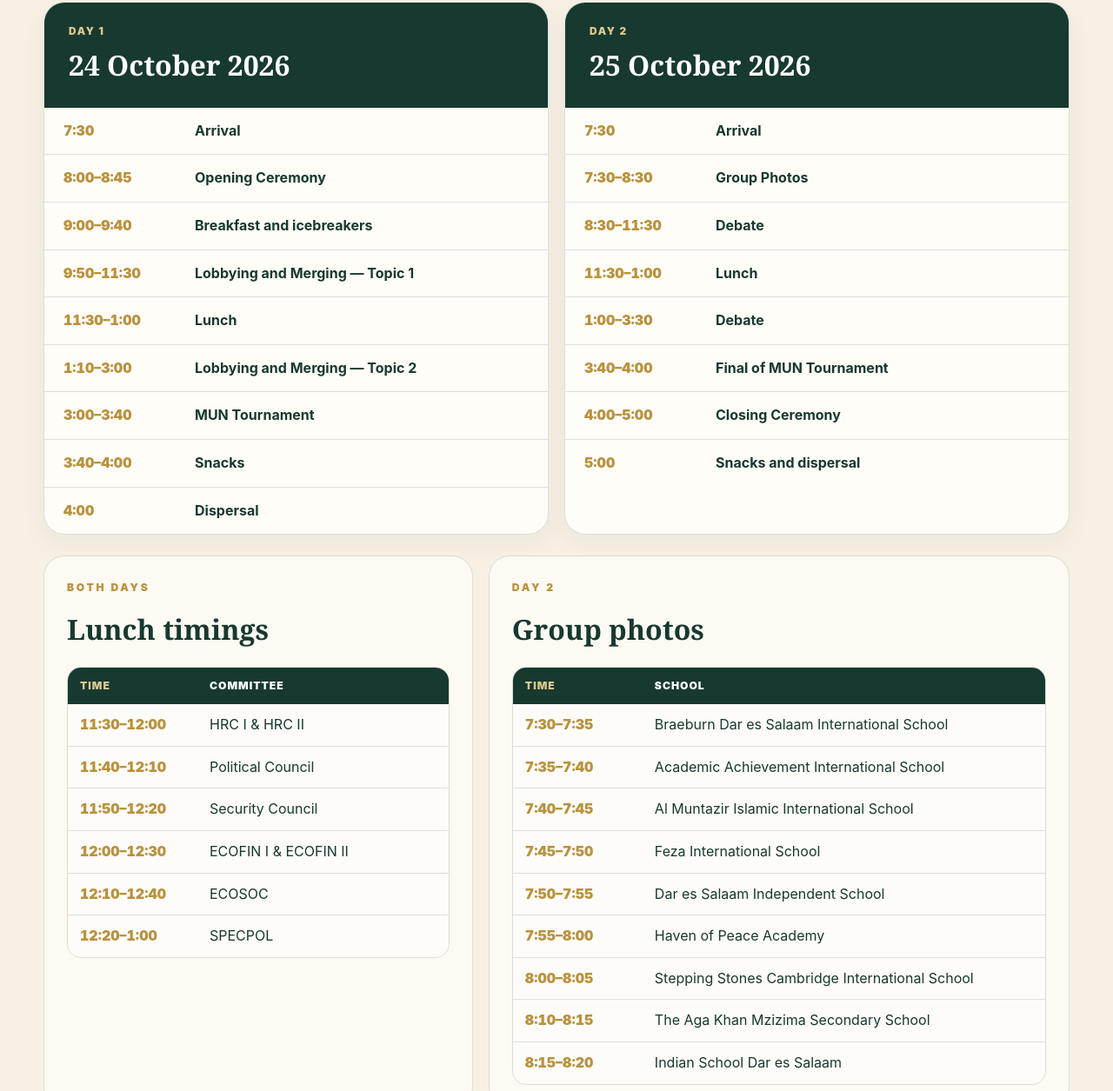
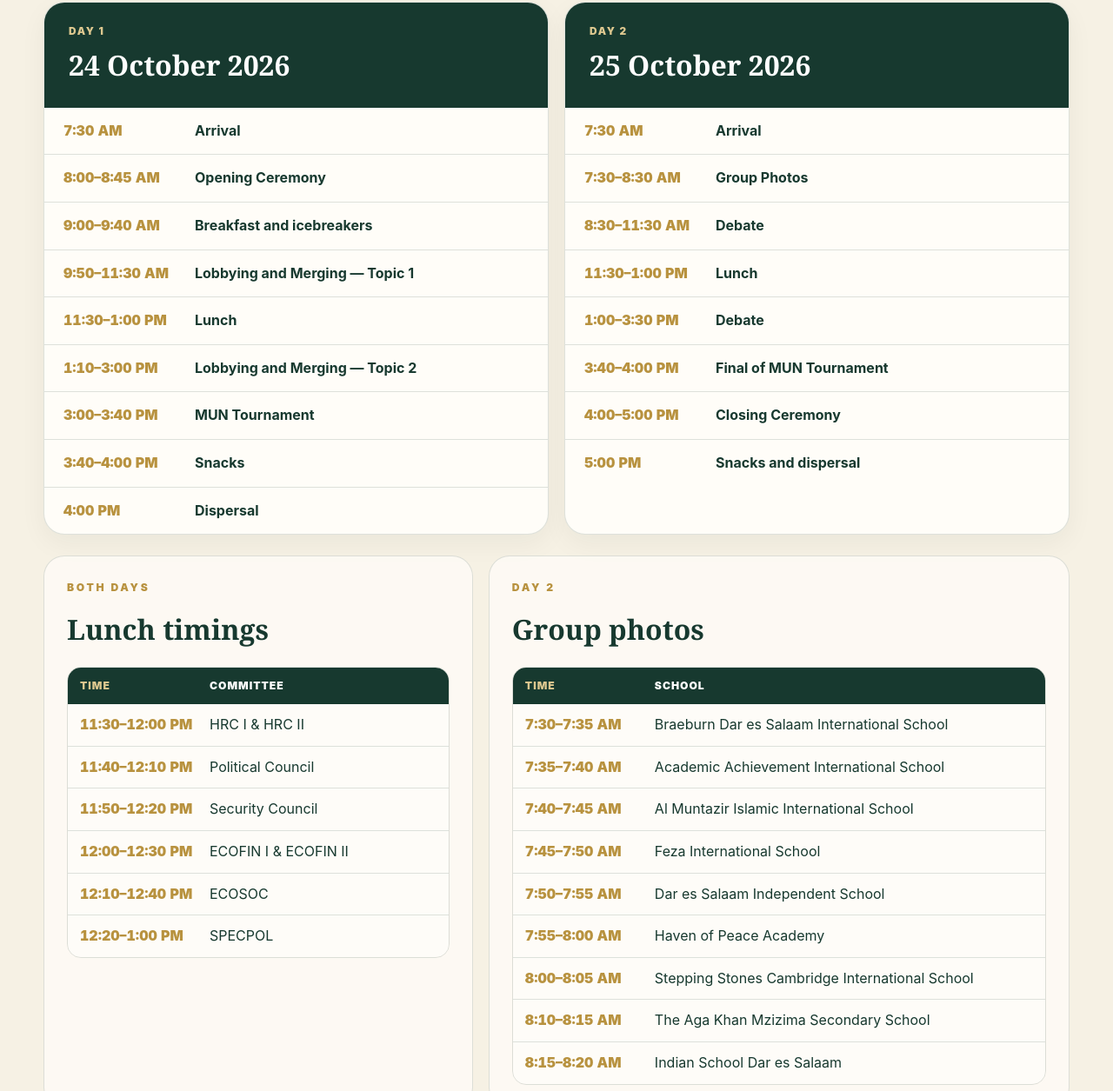
Before and after one commit to Whisperisntfat/ISDMUN2026, a website: page index.html in a window 1280 px wide. Shown: the part 7260-8515 px from the top of the page at 87% size. Drawn offline with Linux system fonts and the light colour scheme; no server answers.

Commit message:
Update index.html

```diff
--- a/index.html
+++ b/index.html
@@ -143,29 +143,29 @@
           <article class="schedule-card reveal">
             <div class="schedule-head"><span>Day 1</span><h3>24 October 2026</h3></div>
             <div class="schedule-list">
-              <div><time>7:30</time><span>Arrival</span></div>
-              <div><time>8:00–8:45</time><span>Opening Ceremony</span></div>
-              <div><time>9:00–9:40</time><span>Breakfast and icebreakers</span></div>
-              <div><time>9:50–11:30</time><span>Lobbying and Merging — Topic 1</span></div>
-              <div><time>11:30–1:00</time><span>Lunch</span></div>
-              <div><time>1:10–3:00</time><span>Lobbying and Merging — Topic 2</span></div>
-              <div><time>3:00–3:40</time><span>MUN Tournament</span></div>
-              <div><time>3:40–4:00</time><span>Snacks</span></div>
-              <div><time>4:00</time><span>Dispersal</span></div>
+              <div><time>7:30 AM</time><span>Arrival</span></div>
+              <div><time>8:00–8:45 AM</time><span>Opening Ceremony</span></div>
+              <div><time>9:00–9:40 AM</time><span>Breakfast and icebreakers</span></div>
+              <div><time>9:50–11:30 AM</time><span>Lobbying and Merging — Topic 1</span></div>
+              <div><time>11:30–1:00 PM</time><span>Lunch</span></div>
+              <div><time>1:10–3:00 PM</time><span>Lobbying and Merging — Topic 2</span></div>
+              <div><time>3:00–3:40 PM</time><span>MUN Tournament</span></div>
+              <div><time>3:40–4:00 PM</time><span>Snacks</span></div>
+              <div><time>4:00 PM</time><span>Dispersal</span></div>
             </div>
           </article>
 
           <article class="schedule-card reveal delay-1">
             <div class="schedule-head"><span>Day 2</span><h3>25 October 2026</h3></div>
             <div class="schedule-list">
-              <div><time>7:30</time><span>Arrival</span></div>
-              <div><time>7:30–8:30</time><span>Group Photos</span></div>
-              <div><time>8:30–11:30</time><span>Debate</span></div>
-              <div><time>11:30–1:00</time><span>Lunch</span></div>
-              <div><time>1:00–3:30</time><span>Debate</span></div>
-              <div><time>3:40–4:00</time><span>Final of MUN Tournament</span></div>
-              <div><time>4:00–5:00</time><span>Closing Ceremony</span></div>
-              <div><time>5:00</time><span>Snacks and dispersal</span></div>
+              <div><time>7:30 AM</time><span>Arrival</span></div>
+              <div><time>7:30–8:30 AM</time><span>Group Photos</span></div>
+              <div><time>8:30–11:30 AM</time><span>Debate</span></div>
+              <div><time>11:30–1:00 PM</time><span>Lunch</span></div>
+              <div><time>1:00–3:30 PM</time><span>Debate</span></div>
+              <div><time>3:40–4:00 PM</time><span>Final of MUN Tournament</span></div>
+              <div><time>4:00–5:00 PM</time><span>Closing Ceremony</span></div>
+              <div><time>5:00 PM</time><span>Snacks and dispersal</span></div>
             </div>
           </article>
         </div>
@@ -175,12 +175,12 @@
             <div class="mini-heading"><p class="eyebrow">Both days</p><h3>Lunch timings</h3></div>
             <div class="compact-table" role="table" aria-label="Lunch timings">
               <div class="table-row table-head" role="row"><span>Time</span><span>Committee</span></div>
-              <div class="table-row" role="row"><time>11:30–12:00</time><span>HRC I & HRC II</span></div>
-              <div class="table-row" role="row"><time>11:40–12:10</time><span>Political Council</span></div>
-              <div class="table-row" role="row"><time>11:50–12:20</time><span>Security Council</span></div>
-              <div class="table-row" role="row"><time>12:00–12:30</time><span>ECOFIN I & ECOFIN II</span></div>
-              <div class="table-row" role="row"><time>12:10–12:40</time><span>ECOSOC</span></div>
-              <div class="table-row" role="row"><time>12:20–1:00</time><span>SPECPOL</span></div>
+              <div class="table-row" role="row"><time>11:30–12:00 PM</time><span>HRC I & HRC II</span></div>
+              <div class="table-row" role="row"><time>11:40–12:10 PM</time><span>Political Council</span></div>
+              <div class="table-row" role="row"><time>11:50–12:20 PM</time><span>Security Council</span></div>
+              <div class="table-row" role="row"><time>12:00–12:30 PM</time><span>ECOFIN I & ECOFIN II</span></div>
+              <div class="table-row" role="row"><time>12:10–12:40 PM</time><span>ECOSOC</span></div>
+              <div class="table-row" role="row"><time>12:20–1:00 PM</time><span>SPECPOL</span></div>
             </div>
           </article>
 
@@ -188,15 +188,15 @@
             <div class="mini-heading"><p class="eyebrow">Day 2</p><h3>Group photos</h3></div>
             <div class="compact-table" role="table" aria-label="Group photo timings">
               <div class="table-row table-head" role="row"><span>Time</span><span>School</span></div>
-              <div class="table-row" role="row"><time>7:30–7:35</time><span>Braeburn Dar es Salaam International School</span></div>
-              <div class="table-row" role="row"><time>7:35–7:40</time><span>Academic Achievement International School</span></div>
-              <div class="table-row" role="row"><time>7:40–7:45</time><span>Al Muntazir Islamic International School</span></div>
-              <div class="table-row" role="row"><time>7:45–7:50</time><span>Feza International School</span></div>
-              <div class="table-row" role="row"><time>7:50–7:55</time><span>Dar es Salaam Independent School</span></div>
-              <div class="table-row" role="row"><time>7:55–8:00</time><span>Haven of Peace Academy</span></div>
-              <div class="table-row" role="row"><time>8:00–8:05</time><span>Stepping Stones Cambridge International School</span></div>
-              <div class="table-row" role="row"><time>8:10–8:15</time><span>The Aga Khan Mzizima Secondary School</span></div>
-              <div class="table-row" role="row"><time>8:15–8:20</time><span>Indian School Dar es Salaam</span></div>
+              <div class="table-row" role="row"><time>7:30–7:35 AM</time><span>Braeburn Dar es Salaam International School</span></div>
+              <div class="table-row" role="row"><time>7:35–7:40 AM</time><span>Academic Achievement International School</span></div>
+              <div class="table-row" role="row"><time>7:40–7:45 AM</time><span>Al Muntazir Islamic International School</span></div>
+              <div class="table-row" role="row"><time>7:45–7:50 AM</time><span>Feza International School</span></div>
+              <div class="table-row" role="row"><time>7:50–7:55 AM</time><span>Dar es Salaam Independent School</span></div>
+              <div class="table-row" role="row"><time>7:55–8:00 AM</time><span>Haven of Peace Academy</span></div>
+              <div class="table-row" role="row"><time>8:00–8:05 AM</time><span>Stepping Stones Cambridge International School</span></div>
+              <div class="table-row" role="row"><time>8:10–8:15 AM</time><span>The Aga Khan Mzizima Secondary School</span></div>
+              <div class="table-row" role="row"><time>8:15–8:20 AM</time><span>Indian School Dar es Salaam</span></div>
             </div>
           </article>
         </div>
```
